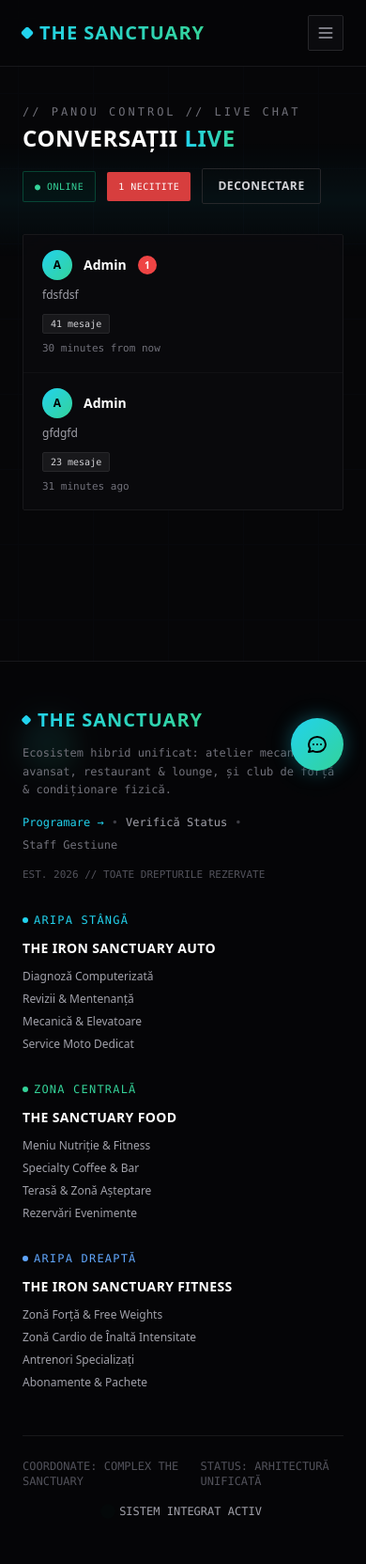
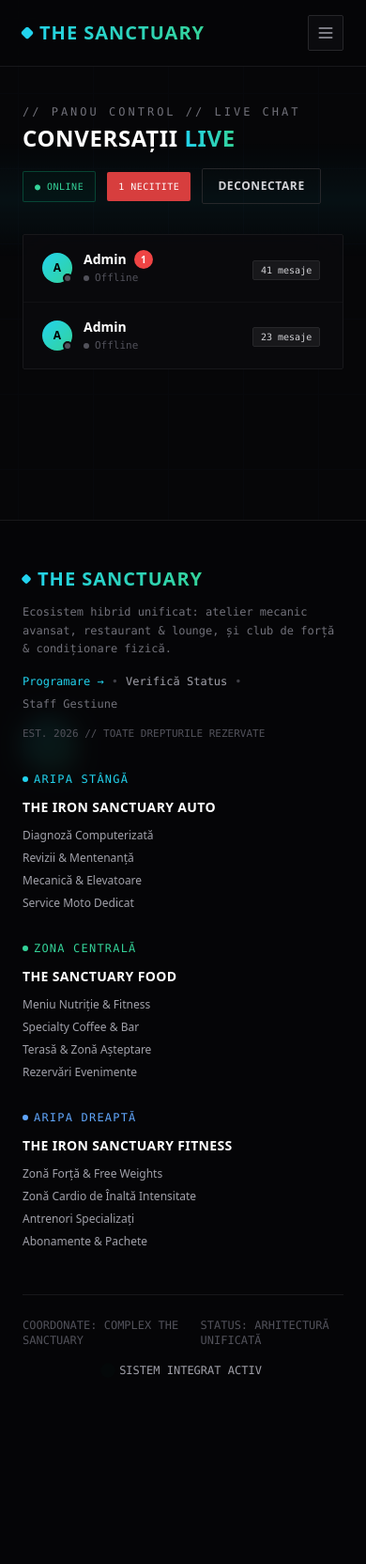
Before and after one commit to RafaMincu/sanctuary, a Laravel app: page /admin/chat in a window 390 px wide. Shown: the whole page at 94% size. After the commit the page ends 1463 px from the top, so only its background shows below. Run offline with Laravel 12, Linux system fonts and the light colour scheme; a user stored in the database is signed in; data comes from the database, SQL or seed files in the repository; both versions use the stored data as it was after the commit; data that the repository does not hold is empty; some libraries are stand-ins or nearby versions.

Commit message:
Enhance live chat functionality: display sender initials and online status for guests

```diff
--- a/app/Http/Controllers/AdminChatController.php
+++ b/app/Http/Controllers/AdminChatController.php
@@ -94,6 +94,8 @@ class AdminChatController extends Controller
                 return [
                     'session_id'   => $row->session_id,
                     'sender_name'  => $row->sender_name ?? 'Vizitator',
+                    'sender_initial' => strtoupper(substr($row->sender_name ?? 'V', 0, 1)),
+                    'guest_online' => (bool) Cache::get('chat:guest_online:' . $row->session_id, false),
                     'last_at'      => $row->last_at,
                     'total'        => $row->total,
                     'unread'       => $unread,
--- a/resources/views/admin/chat/index.blade.php
+++ b/resources/views/admin/chat/index.blade.php
@@ -40,16 +40,16 @@
 
         <!-- Listă conversații (pasă la rând, fără reîncărcare) -->
         <div class="bg-[#0b0b0e]/80 border border-zinc-900 rounded-sm backdrop-blur-xl overflow-hidden">
-            <div class="hidden sm:grid grid-cols-12 gap-4 px-5 py-3 border-b border-zinc-900 text-[10px] font-mono uppercase tracking-wider text-zinc-500">
-                <div class="col-span-3">Vizitator</div>
-                <div class="col-span-5">Ultimul Mesaj</div>
-                <div class="col-span-2">Mesaje</div>
-                <div class="col-span-2 text-right">Ultima Activitate</div>
+            <div class="hidden sm:flex items-center gap-4 px-5 py-3 border-b border-zinc-900 text-[10px] font-mono uppercase tracking-wider text-zinc-500">
+                <div class="w-48 shrink-0">Vizitator</div>
+                <div class="flex-1">Ultimul Mesaj</div>
+                <div class="w-24 shrink-0">Mesaje</div>
+                <div class="w-32 shrink-0 text-right">Ultima Activitate</div>
             </div>
 
             <div id="conversation-list">
                 @if ($conversations->isEmpty())
-                    <div class="bg-[#0b0b0e]/80 border border-zinc-900 rounded-sm backdrop-blur-xl p-12 text-center">
+                    <div class="p-12 text-center">
                         <div class="w-14 h-14 mx-auto mb-4 rounded-full bg-gradient-to-br from-cyan-500/20 to-emerald-500/20 flex items-center justify-center">
                             <svg class="w-6 h-6 text-cyan-400" fill="none" stroke="currentColor" viewBox="0 0 24 24"><path stroke-linecap="round" stroke-linejoin="round" stroke-width="1.5" d="M8 12h.01M12 12h.01M16 12h.01M21 12c0 4.418-4.03 8-9 8a9.863 9.863 0 01-4.255-.949L3 20l1.395-3.72C3.512 15.042 3 13.574 3 12c0-4.418 4.03-8 9-8s9 3.582 9 8z"/></svg>
                         </div>
@@ -60,25 +60,41 @@
                     @foreach ($conversations as $conv)
                         <a href="{{ route('admin.chat.show', $conv['session_id']) }}"
                            data-session="{{ $conv['session_id'] }}"
-                           class="grid grid-cols-1 sm:grid-cols-12 gap-2 sm:gap-4 px-5 py-4 border-b border-zinc-900/60 last:border-0 hover:bg-cyan-500/5 transition-colors group">
-                            <div class="sm:col-span-3 flex items-center gap-3">
-                                <div class="w-8 h-8 shrink-0 rounded-full bg-gradient-to-br from-cyan-400 to-emerald-400 flex items-center justify-center text-black font-bold text-xs">
-                                    {{ strtoupper(substr($conv['sender_name'], 0, 1)) }}
+                           class="flex items-center gap-4 px-5 py-4 border-b border-zinc-900/60 last:border-0 hover:bg-cyan-500/5 transition-colors group">
+                            <div class="w-48 shrink-0 flex items-center gap-3 min-w-0">
+                                {{-- Avatar cu inițiala + dot prezență --}}
+                                <div class="relative w-8 h-8 shrink-0">
+                                    <div class="w-8 h-8 rounded-full bg-gradient-to-br from-cyan-400 to-emerald-400 flex items-center justify-center text-black font-bold text-xs">
+                                        {{ strtoupper(substr($conv['sender_name'], 0, 1)) }}
+                                    </div>
+                                    @if ($conv['guest_online'] ?? false)
+                                        <span class="absolute bottom-0 right-0 w-2.5 h-2.5 rounded-full bg-emerald-400 border-2 border-[#0b0b0e]"></span>
+                                    @else
+                                        <span class="absolute bottom-0 right-0 w-2.5 h-2.5 rounded-full bg-zinc-600 border-2 border-[#0b0b0e]"></span>
+                                    @endif
                                 </div>
-                                <span class="text-white text-sm font-semibold group-hover:text-cyan-300 transition-colors truncate">{{ $conv['sender_name'] }}</span>
+                                <div class="min-w-0">
+                                    <div class="flex items-center gap-2">
+                                        <span class="text-white text-sm font-semibold group-hover:text-cyan-300 transition-colors truncate">{{ $conv['sender_name'] }}</span>
                                 <span data-unread-badge
                                       class="shrink-0 min-w-[20px] h-5 px-1.5 inline-flex items-center justify-center text-[10px] font-bold text-white bg-red-500 rounded-full"
                                       style="{{ $conv['unread'] > 0 ? '' : 'display:none;' }}">{{ $conv['unread'] }}</span>
                             </div>
-                            <div class="sm:col-span-5 text-zinc-400 text-xs truncate self-center">
+                                    <div class="flex items-center gap-1.5 mt-0.5">
+                                        <span data-online-dot class="w-1.5 h-1.5 rounded-full {{ ($conv['guest_online'] ?? false) ? 'bg-emerald-400' : 'bg-zinc-600' }}"></span>
+                                        <span data-online-text class="text-[11px] font-mono {{ ($conv['guest_online'] ?? false) ? 'text-emerald-400' : 'text-zinc-600' }}">{{ ($conv['guest_online'] ?? false) ? 'Online' : 'Offline' }}</span>
+                                    </div>
+                                </div>
+                            </div>
+                            <div class="flex-1 min-w-0 text-zinc-400 text-xs truncate">
                                 <span data-last-message>{{ $conv['last_message'] }}</span>
                             </div>
-                            <div class="sm:col-span-2 self-center">
+                            <div class="w-24 shrink-0">
                                 <span class="inline-block px-2 py-0.5 text-[10px] font-mono rounded-sm bg-zinc-900 text-zinc-300 border border-zinc-800">
                                     {{ $conv['total'] }} mesaj{{ $conv['total'] > 1 ? 'e' : '' }}
                                 </span>
                             </div>
-                            <div class="sm:col-span-2 sm:text-right text-zinc-500 text-[11px] font-mono self-center">
+                            <div class="w-32 shrink-0 text-right text-zinc-500 text-[11px] font-mono">
                                 {{ \Carbon\Carbon::parse($conv['last_at'])->diffForHumans() }}
                             </div>
                         </a>
@@ -129,6 +145,9 @@
                 }
             }
 
+            // Prefixul rutei show (ex: /sanctuary/public/admin/chat) — înlocuim :id cu session_id.
+            const showBase = @json(route('admin.chat.show', ['sessionId' => '__SID__'])).replace('__SID__', '');
+
             function poll() {
                 fetch(url, { headers: { 'Accept': 'application/json' } })
                     .then(r => r.ok ? r.json() : null)
@@ -143,16 +162,25 @@
                             reloadedForNew = true;
                             const row = convs.find(c => !known.includes(c.session_id));
                             if (row) {
+                                const initial = (row.sender_name || 'V').charAt(0).toUpperCase();
                                 appendRow(
-                                    '<a href="' + /*route('admin.chat.show', $conv['session_id'])*/ + '" data-session="' + row.session_id + '" class="grid grid-cols-1 sm:grid-cols-12 gap-2 sm:gap-4 px-5 py-4 border-b border-zinc-900/60 last:border-0 hover:bg-cyan-500/5 transition-colors group">' +
-                                    '<div class="sm:col-span-3 flex items-center gap-3">' +
-                                    '<div class="w-8 h-8 shrink-0 rounded-full bg-gradient-to-br from-cyan-400 to-emerald-400 flex items-center justify-center text-black font-bold text-xs">' + /*strtoupper(substr($conv['sender_name'], 0, 1))*/ + '</div>' +
+                                    '<a href="' + showBase + row.session_id + '" data-session="' + row.session_id + '" class="flex items-center gap-4 px-5 py-4 border-b border-zinc-900/60 last:border-0 hover:bg-cyan-500/5 transition-colors group">' +
+                                    '<div class="w-48 shrink-0 flex items-center gap-3 min-w-0">' +
+                                    '<div class="w-8 h-8 shrink-0 rounded-full bg-gradient-to-br from-cyan-400 to-emerald-400 flex items-center justify-center text-black font-bold text-xs">' + initial + '</div>' +
+                                    '<div class="min-w-0">' +
+                                    '<div class="flex items-center gap-2">' +
                                     '<span class="text-white text-sm font-semibold group-hover:text-cyan-300 transition-colors truncate">' + row.sender_name + '</span>' +
                                     '<span data-unread-badge class="shrink-0 min-w-[20px] h-5 px-1.5 inline-flex items-center justify-center text-[10px] font-bold text-white bg-red-500 rounded-full" style="' + (row.unread > 0 ? '' : 'display:none;') + '">' + row.unread + '</span>' +
                                     '</div>' +
-                                    '<div class="sm:col-span-5 text-zinc-400 text-xs truncate self-center"><span data-last-message>' + (row.last_message || '—') + '</span></div>' +
-                                    '<div class="sm:col-span-2 self-center"><span class="inline-block px-2 py-0.5 text-[10px] font-mono rounded-sm bg-zinc-900 text-zinc-300 border border-zinc-800">' + row.total + ' mesaje</span></div>' +
-                                    '<div class="sm:col-span-2 sm:text-right text-zinc-500 text-[11px] font-mono self-center">—</div>' +
+                                    '<div class="flex items-center gap-1.5 mt-0.5">' +
+                                    '<span data-online-dot class="w-1.5 h-1.5 rounded-full ' + (row.guest_online ? 'bg-emerald-400' : 'bg-zinc-600') + '"></span>' +
+                                    '<span data-online-text class="text-[11px] font-mono ' + (row.guest_online ? 'text-emerald-400' : 'text-zinc-600') + '">' + (row.guest_online ? 'Online' : 'Offline') + '</span>' +
+                                    '</div>' +
+                                    '</div>' +
+                                    '</div>' +
+                                    '<div class="flex-1 min-w-0 text-zinc-400 text-xs truncate"><span data-last-message>' + (row.last_message || '—') + '</span></div>' +
+                                    '<div class="w-24 shrink-0"><span class="inline-block px-2 py-0.5 text-[10px] font-mono rounded-sm bg-zinc-900 text-zinc-300 border border-zinc-800">' + row.total + ' mesaje</span></div>' +
+                                    '<div class="w-32 shrink-0 text-right text-zinc-500 text-[11px] font-mono">—</div>' +
                                     '</a>'
                                 );
                             }
@@ -172,6 +200,15 @@
 
                             const last = row.querySelector('[data-last-message]');
                             if (last && c.last_message) last.textContent = c.last_message;
+
+                            // Prezența vizitatorului → dot + text Online/Offline (live, la 5s)
+                            const dot = row.querySelector('[data-online-dot]');
+                            const txt = row.querySelector('[data-online-text]');
+                            if (dot) dot.className = 'w-1.5 h-1.5 rounded-full ' + (c.guest_online ? 'bg-emerald-400' : 'bg-zinc-600');
+                            if (txt) {
+                                txt.textContent = c.guest_online ? 'Online' : 'Offline';
+                                txt.className = 'text-[11px] font-mono ' + (c.guest_online ? 'text-emerald-400' : 'text-zinc-600');
+                            }
                         });
 
                         updateTotal(total);
--- a/resources/views/chat/widget.blade.php
+++ b/resources/views/chat/widget.blade.php
@@ -1,3 +1,5 @@
+ {{-- Bula de chat apare DOAR pentru vizitatori — niciodată pe /admin* ca să nu acopere panoul --}}
+ @if (!request()->is('admin*'))
  <div
      x-data="{
          open: false,
@@ -8,8 +10,6 @@
          booted: false,
          lastId: 0,
          lastTypeAt: 0,
-
-        init() { if (window.sanctuaryChat) window.sanctuaryChat.attach(this); },
 
                  fetchMessages() {
              const params = [];
@@ -48,7 +48,6 @@
 
          toggle() { this.open = !this.open; if (this.open) this.fetchMessages(); }
      }"
-    x-init="init()"
      id="visitor-chat"
  >
     {{-- Fereastra de chat --}}
@@ -283,3 +282,4 @@
     </button>
 </div>
 </div>
+@endif
--- a/resources/views/layouts/sanctuary.blade.php
+++ b/resources/views/layouts/sanctuary.blade.php
@@ -111,8 +111,10 @@
         })();
     </script>
 
-    {{-- Live Chat Widget – visible for all visitors --}}
-    @include('chat.widget')
+    {{-- Live Chat Widget – vizibil doar pentru vizitatori (ascuns pe /admin* ca să nu acopere panoul) --}}
+    @unless (request()->is('*admin*'))
+        @include('chat.widget')
+    @endunless
 
 </body>
 </html>
```
Also changed, not shown: database/database.sqlite. Lines whose indentation alone changed are shown as unchanged.
